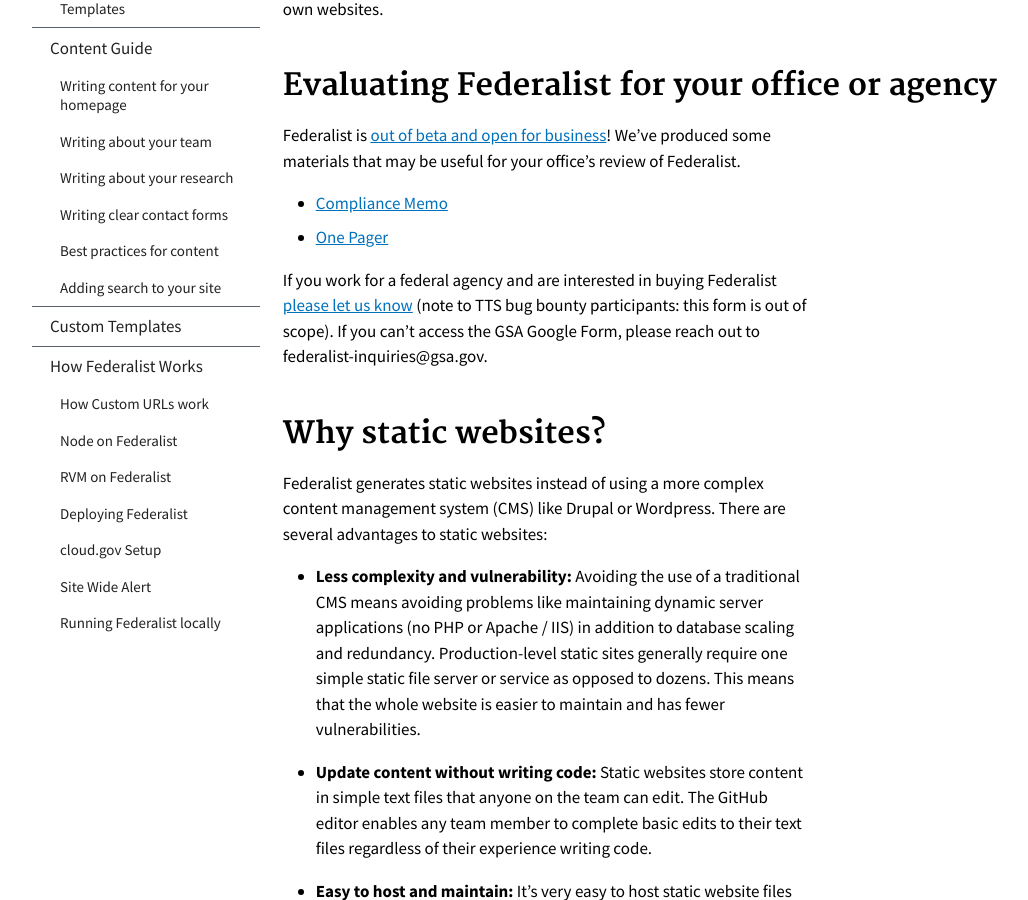
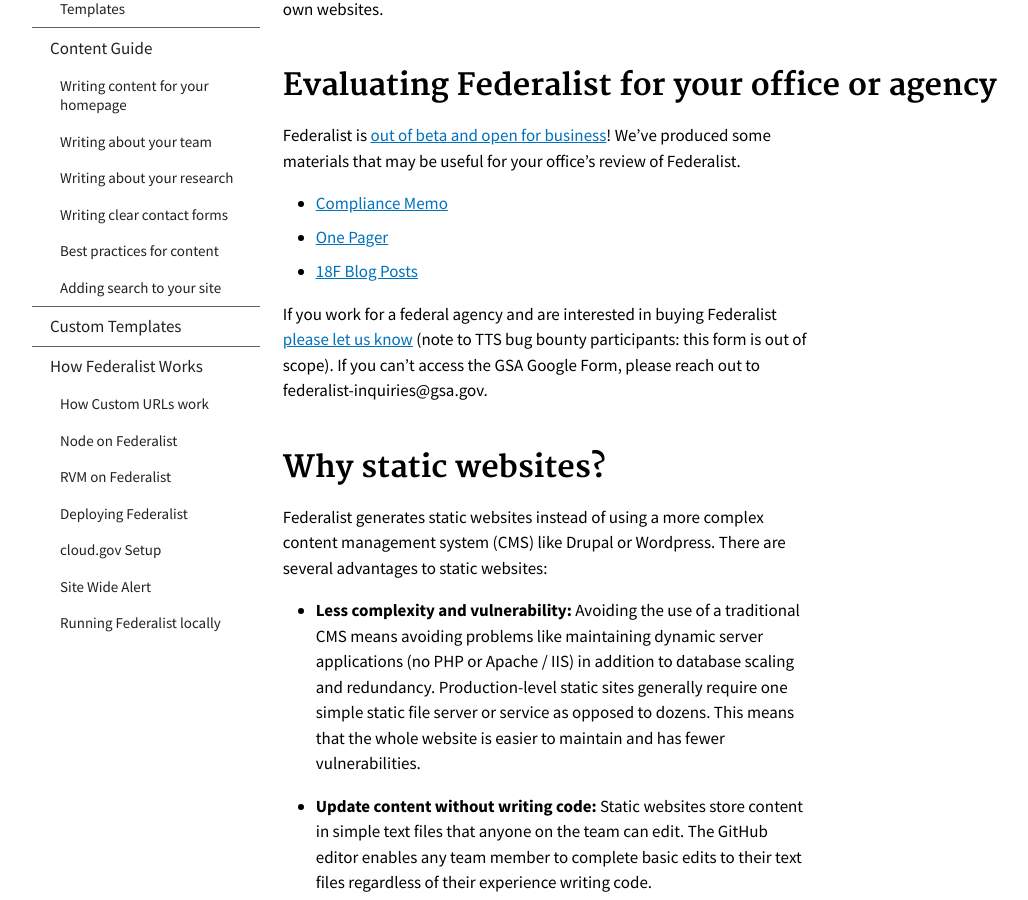
Before and after one commit to Macy-FK/federaliste, a Jekyll site: the page built from pages/index.md, in a window 1280 px wide and 900 px high, scrolled down 500 px. Shown: the whole window, without its empty margins (118-1146 px from the left). Built offline with Jekyll 4.4.1, drawn with Linux system fonts in a browser that asks for light colours; Markdown is read by kramdown in place of the engine named in the settings.

Commit message:
add link to blog posts on homepage

```diff
--- a/pages/index.md
+++ b/pages/index.md
@@ -13,6 +13,7 @@ Federalist is [out of beta and open for business](https://18f.gsa.gov/2017/06/01
 
   * [Compliance Memo]({{site.baseurl}}/assets/Federalist-Compliance-Memo.pdf)
   * [One Pager]({{site.baseurl}}/assets/Federalist-One-Pager.pdf)
+  * [18F Blog Posts](https://18f.gsa.gov/tags/federalist/)
 
 If you work for a federal agency and are interested in buying Federalist [please let us know](https://docs.google.com/forms/d/1iB8aW7c9r1QH3s8XElQCrnXRGjAiPUYpWG1CMeEqGIo/viewform) (note to TTS bug bounty participants: this form is out of scope). If you can't access the GSA Google Form, please reach out to federalist-inquiries@gsa.gov.
 
```
